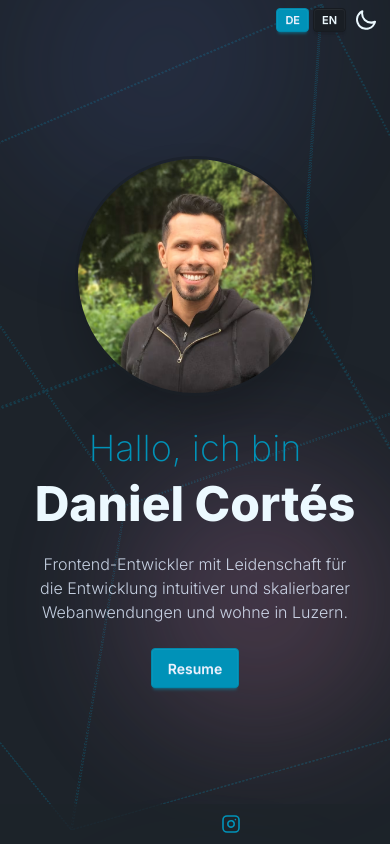
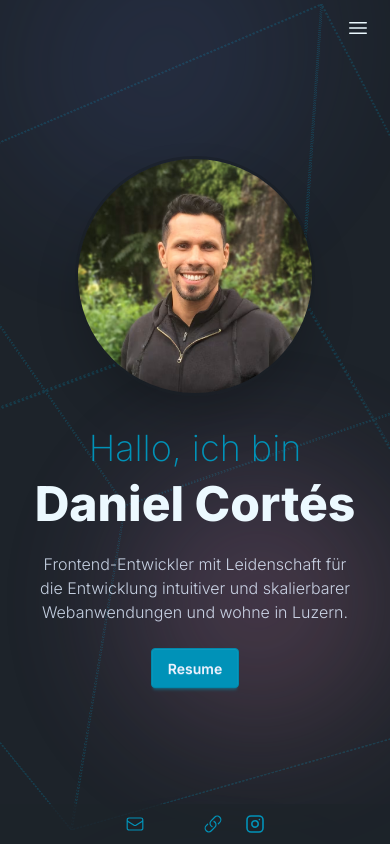
Before and after one commit to danncortes/danncortes, an Astro site: page /de in a window 390 px wide. Shown: the top 844 px of the page. Built offline with nearby package versions, Linux system fonts and the light colour scheme; Astro itself is replaced by a stand-in of ours.

Commit message:
feat(layout): improve mobile responsiveness and navigation
- Add dropdown menu for mobile navigation
- Adjust language buttons layout for mobile
- Move script and style tags to proper positions

```diff
--- a/src/components/LanguageButtons.astro
+++ b/src/components/LanguageButtons.astro
@@ -7,7 +7,7 @@
 const { currentLang } = Astro.props;
 ---
 
-<div class="flex gap-1 sm:gap-2">
+<div class="flex gap-2 flex-col sm:flex-row">
   <a
     href="/de/"
     data-lang="de"
--- a/src/layouts/MainLayout.astro
+++ b/src/layouts/MainLayout.astro
@@ -152,11 +152,38 @@
             </a>
           </div>
         </nav>
-        <div class="flex gap-2 sm:gap-4 grow-1 lg:w-1/3 lg:grow-0 justify-end">
+        <div
+          class="gap-2 sm:gap-4 grow-1 lg:w-1/3 lg:grow-0 justify-end hidden sm:flex"
+        >
           <LanguageButtons currentLang={lang} />
           <ThemeController />
         </div>
+        <div class="dropdown dropdown-end sm:hidden">
+          <div tabindex="0" role="button" class="btn btn-ghost btn-circle">
+            <svg
+              xmlns="http://www.w3.org/2000/svg"
+              fill="none"
+              viewBox="0 0 24 24"
+              stroke-width="1.5"
+              stroke="currentColor"
+              class="size-6"
+            >
+              <path
+                stroke-linecap="round"
+                stroke-linejoin="round"
+                d="M3.75 6.75h16.5M3.75 12h16.5m-16.5 5.25h16.5"></path>
+            </svg>
+          </div>
+          <div
+            tabindex="-1"
+            class="flex flex-col dropdown-content bg-base-100 rounded-box z-1 mt-3 p-2 shadow gap-1"
+          >
+            <LanguageButtons currentLang={lang} />
+            <ThemeController />
+          </div>
+        </div>
       </header>
+    </main>
     <section
       class="page page--home flex justify-center items-center-safe h-screen"
       id="home"
@@ -213,7 +240,7 @@
     >
       <Contact contactInfo={data.contactInfo} />
     </footer>
-    </main>
+  </body>
 
   <script>
     // Handle mobile header and header background based on URL hash
@@ -267,7 +294,6 @@
     const currentHash = window.location.hash.replace('#', '') || 'home';
     updateHeaderForHash(currentHash);
   </script>
-  </body>
 </html>
 
 <style>
```
Lines whose indentation alone changed are shown as unchanged.
